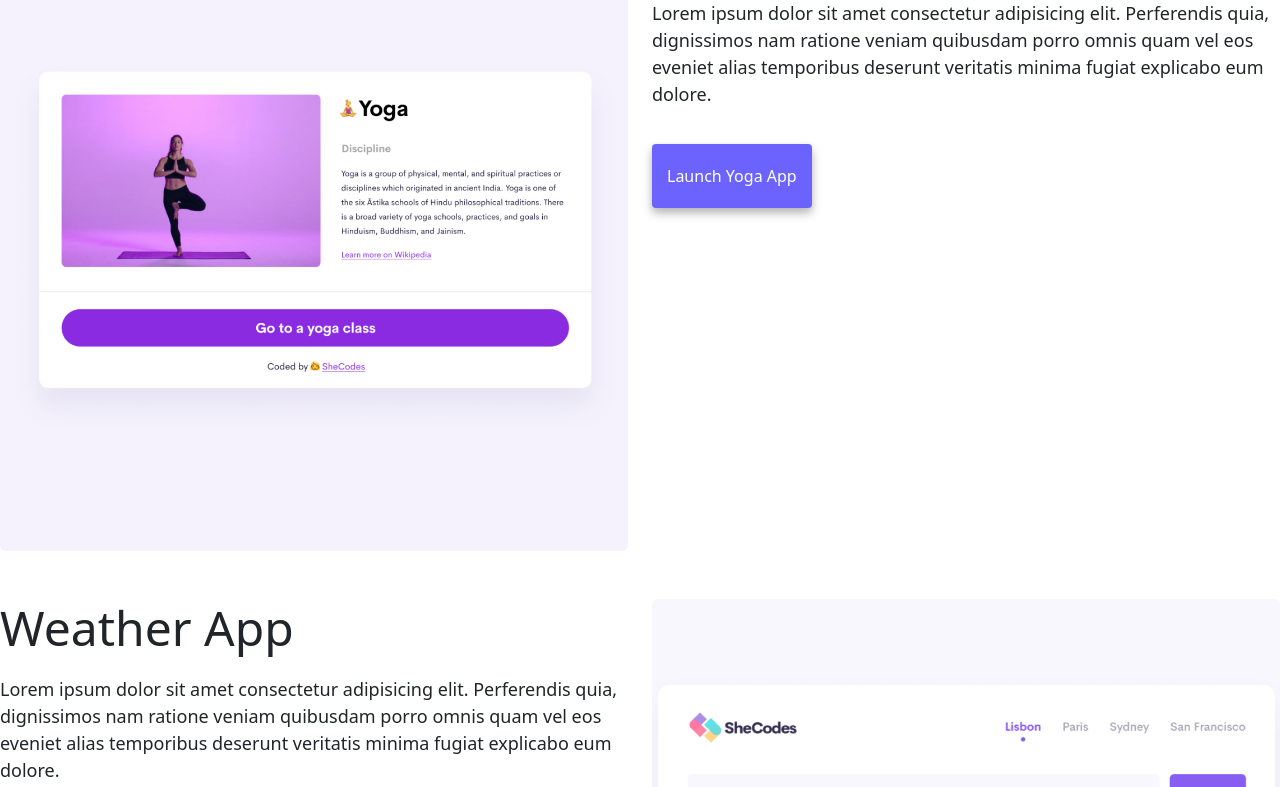
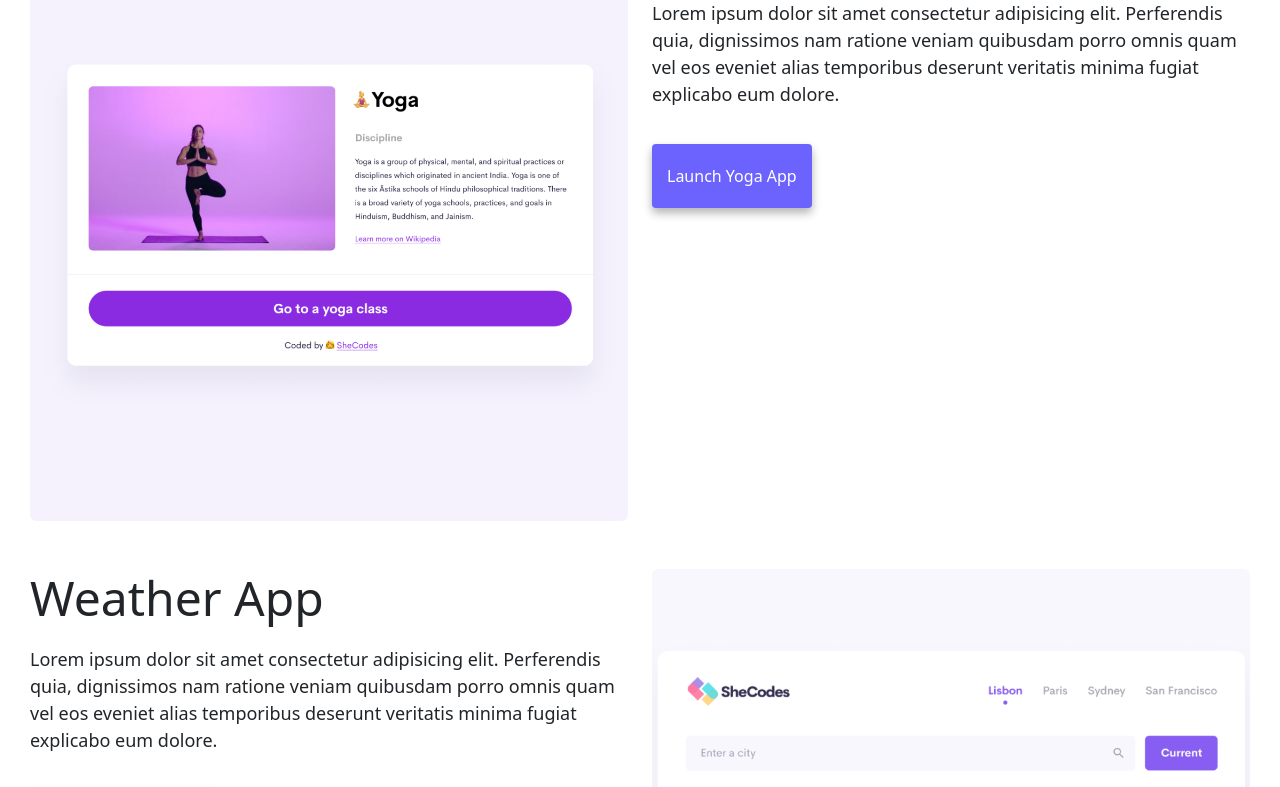
Before and after one commit to erinantonia/responsive-site, a plain HTML site: page index.html in a window 1280 px wide. Shown: the part 533-1320 px from the top of the page. Drawn offline with nearby package versions, Linux system fonts and the light colour scheme.

Commit message:
Edited CSS body margin

```diff
--- a/src/style.css
+++ b/src/style.css
@@ -5,7 +5,7 @@
 }
 
 body {
-  margin: 60px auto;
+  margin: 60px 30px;
 }
 
 h1,
@@ -89,7 +89,6 @@ p {
 .homepage-paragraphs p {
   background: none;
   text-align: start;
-  padding: none;
 }
 
 .app-buttons {
```
